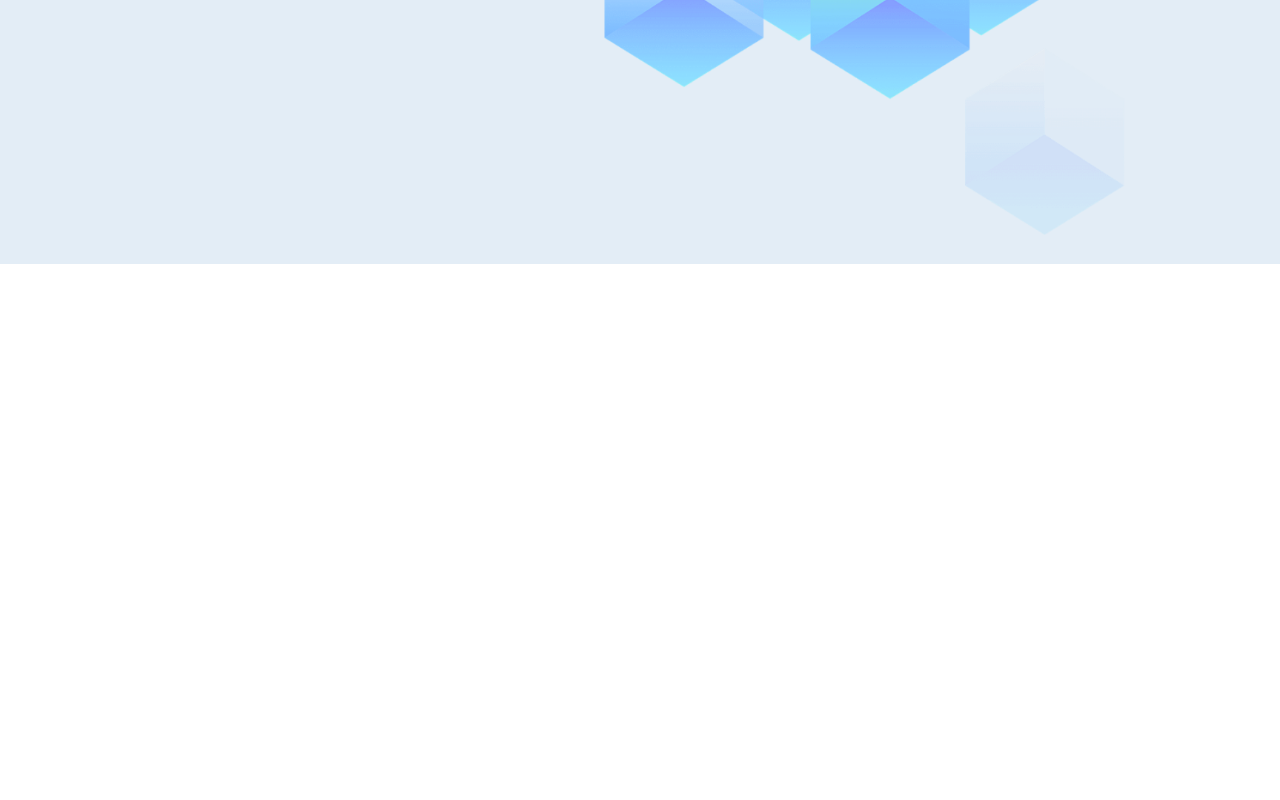
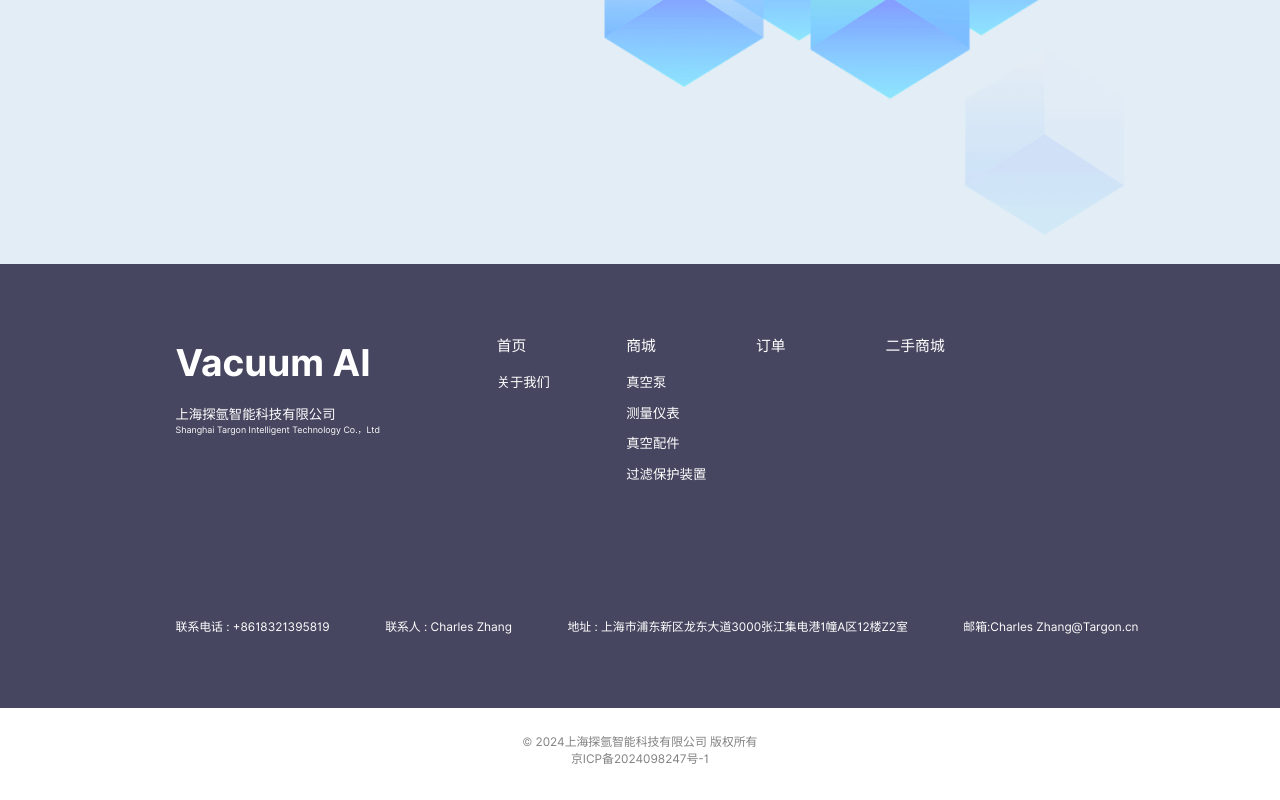
Before and after one commit to tongzeyun/3dSpace_tanya, a Vue app: page /edit in a window 1280 px wide. Shown: the part 536-1336 px from the top of the page. Before the commit the page ends 800 px from the top, so only its background shows below. Built offline with nearby package versions, Linux system fonts and the light colour scheme; no server answers; a web font is replaced by a local one.

Commit message:
dev_260206

```diff
--- /dev/null
+++ b/src/components/Layout/footer.vue
@@ -0,0 +1,121 @@
+<script setup lang="ts">
+import { ref } from 'vue'
+  const footerList = ref([
+    {
+      tit:'首页',
+      link:'/home',
+      child:[
+        {tit:'关于我们',link:''}
+      ]
+    },
+    {
+      tit:'商城',
+      link:'/shop',
+      child:[
+        {tit:'真空泵',link:''},
+        {tit:'测量仪表',link:''},
+        {tit:'真空配件',link:''},
+        {tit:'过滤保护装置',link:''},
+      ]
+    },
+    {
+      tit:'订单',
+      link:'/order',
+      child:[]
+    },
+    {
+      tit:'二手商城',
+      link:'/secondHand',
+      child:[]
+    }
+  ])
+</script>
+<template>
+  <div class="footer_container">
+    <div class="footer_top base-box flex-fs">
+      <div class="info">
+        <div class="fw-700 f50 txt1">Vacuum AI</div>
+        <div class="fw-500 f18 txt2">上海探氩智能科技有限公司</div>
+        <div class="fw-300 f12 txt3">
+          Shanghai Targon Intelligent Technology Co.，Ltd
+        </div>
+      </div>
+      <div class="list flex-sa">
+        <div class="item" v-for="item in footerList">
+          <div class="tit f20 fw-300 cu">{{ item.tit }}</div>
+          <div class="txt cu" v-for="ele in item.child">
+            <div class="f18 fw-300">{{ ele.tit }}</div>
+          </div>
+        </div>
+      </div>
+      <div class="contact f16 fw-300 flex-sb">
+        <div class="">联系电话 : +8618321395819</div>
+        <div class="">联系人 : Charles Zhang</div>
+        <div class="">地址 : 上海市浦东新区龙东大道3000张江集电港1幢A区12楼Z2室</div>
+        <div class="">邮箱:Charles Zhang@Targon.cn</div>
+      </div>
+    </div>
+    <div class="footer_btm f16 fw-300 text-c base-box">
+      <div class="">© 2024上海探氩智能科技有限公司 版权所有</div>
+      <div class="">京ICP备2024098247号-1</div>
+    </div>
+  </div>
+</template>
+<style lang="scss" scoped>
+.footer_container{
+  width: 100%;
+  // height: 7.65rem;
+
+}
+.footer_top{
+  width: 100%;
+  height: 6rem;
+  align-items: flex-start;
+  background-color: var(--text-t);
+  padding: 0.94rem 2.37rem 1rem 2.37rem;
+  color: white;
+  .info{
+    width: 3rem;
+    margin-top: 0.1rem;
+    .txt1{
+      height: 0.6rem;
+      line-height: 0.6rem;
+    }
+    .txt2{
+      height: 0.25rem;
+      line-height: 0.25rem;
+      margin-top: 0.27rem;
+    }
+    .txt3{
+      height: 0.15rem;
+      line-height: 0.15rem;
+    }
+  }
+  .list{
+    width: 7rem;
+    align-items: flex-start;
+    margin-left: 1rem;
+    .item{
+      width: 1.08rem;
+      .tit{
+        margin-bottom: 0.23rem;
+      }
+      .txt{
+        margin-bottom: 0.16rem;
+      }
+      .tit:hover,.txt:hover{
+        color: var(--theme);
+      }
+    }
+  }
+  .contact{
+    width: 13rem;
+    position: absolute;
+    bottom: 1rem;
+  }
+}
+.footer_btm{
+  color: #808080;
+  padding: 0.32rem 0 0.46rem 0;
+}
+</style>
--- a/src/style.css
+++ b/src/style.css
@@ -157,6 +157,9 @@ img,svg,button,input{ display: block !important; }
 .f40{
   font-size: 0.4rem;
 }
+.f50{
+  font-size: 0.5rem;
+}
 .f76{
   font-size: 0.76rem;
 }
--- a/src/views/Home.vue
+++ b/src/views/Home.vue
@@ -1,6 +1,7 @@
 <script lang="ts" setup>
 import { useRouter } from 'vue-router';
 import imgUrl from '@/assets/imagePath';
+import Footer from '@/components/Layout/footer.vue'
 // import { useI18n } from 'vue-i18n'
 
   // const { t } = useI18n()
@@ -20,16 +21,17 @@ import imgUrl from '@/assets/imagePath';
       <span class="f16 fw-300">(Alpha)</span>
     </div>
     <div class="home_txt f26">
-      <!-- 让自定义真空组件像拖放一样简单的专业设计软件，简化每一步 -->
-      <!-- 让真空系统设计变得更简单 -->
       {{ $t('msg.home.title') }}
     </div>
     <div class="home_btn flex-ct f20 base-box" @click="goEditor">
       {{ $t('msg.home.free') }}
       <img :src="imgUrl.home_btn">
     </div>
+
   </div>
-
+  <div class="footer_box">
+    <Footer></Footer>
+  </div>
 </template>
 <style lang="scss" scoped>
 .home_container{
@@ -88,4 +90,8 @@ import imgUrl from '@/assets/imagePath';
     }
   }
 }
+.footer_box{
+  width: 100%;
+  height: fit-content;
+}
 </style>
```
